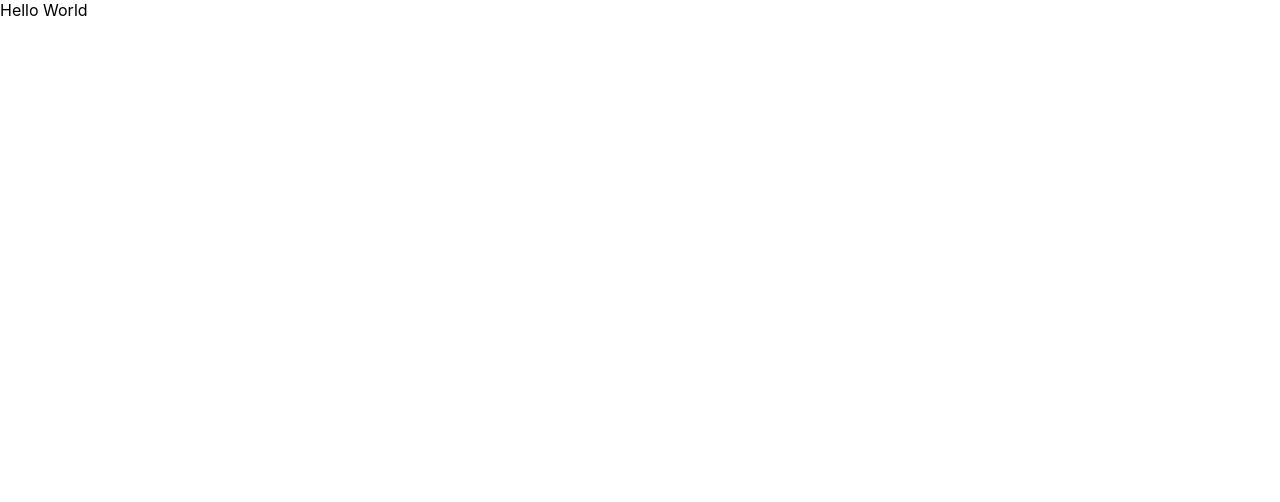
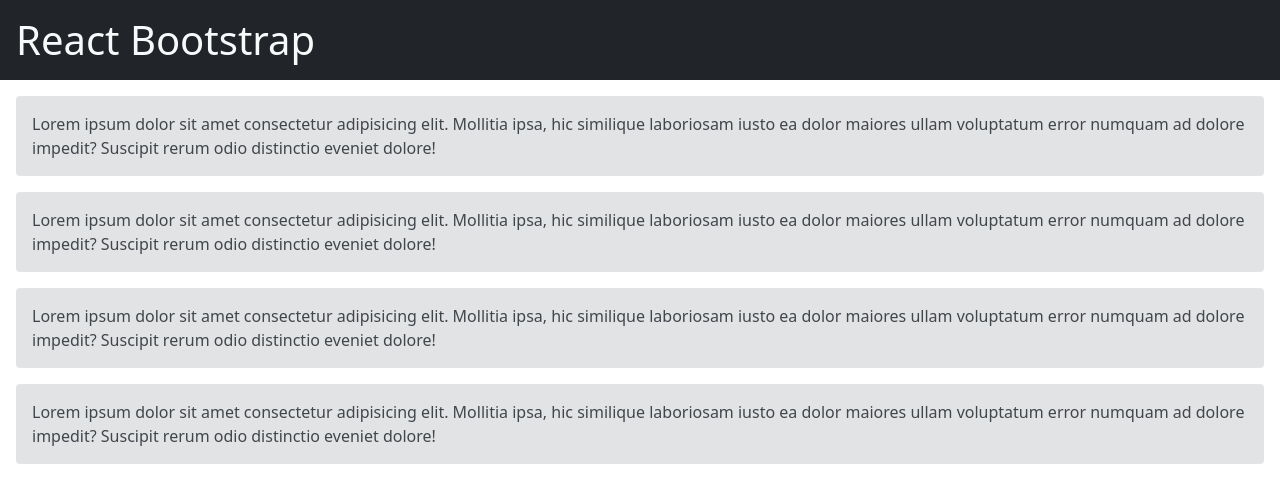
Before and after one commit to cg-201/react-app-demo2, a React (Create React App) app: page / in a window 1280 px wide. Shown: the top 502 px of the page. Built offline with nearby package versions, Linux system fonts and the light colour scheme.

Commit message:
website.

```diff
--- a/src/App.js
+++ b/src/App.js
@@ -1,6 +1,22 @@
 import logo from "./logo.svg";
 import "./App.css";
+import { useState } from "react";
 
 export default function App() {
-  return <div>Hello World</div>;
+  const [list] = useState([1, 1, 1, 1]);
+
+  return (
+    <div>
+      <h1 className="bg-dark text-light p-3 sticky-top">React Bootstrap</h1>
+
+      {list.map((item, index) => (
+        <div key={index} className="alert-secondary p-3 m-3 rounded">
+          Lorem ipsum dolor sit amet consectetur adipisicing elit. Mollitia
+          ipsa, hic similique laboriosam iusto ea dolor maiores ullam voluptatum
+          error numquam ad dolore impedit? Suscipit rerum odio distinctio
+          eveniet dolore!
+        </div>
+      ))}
+    </div>
+  );
 }
--- a/src/index.js
+++ b/src/index.js
@@ -3,6 +3,7 @@ import ReactDOM from "react-dom";
 import "./index.css";
 import App from "./App";
 import reportWebVitals from "./reportWebVitals";
+import "bootstrap/dist/css/bootstrap.css";
 
 ReactDOM.render(
   <React.StrictMode>
```
